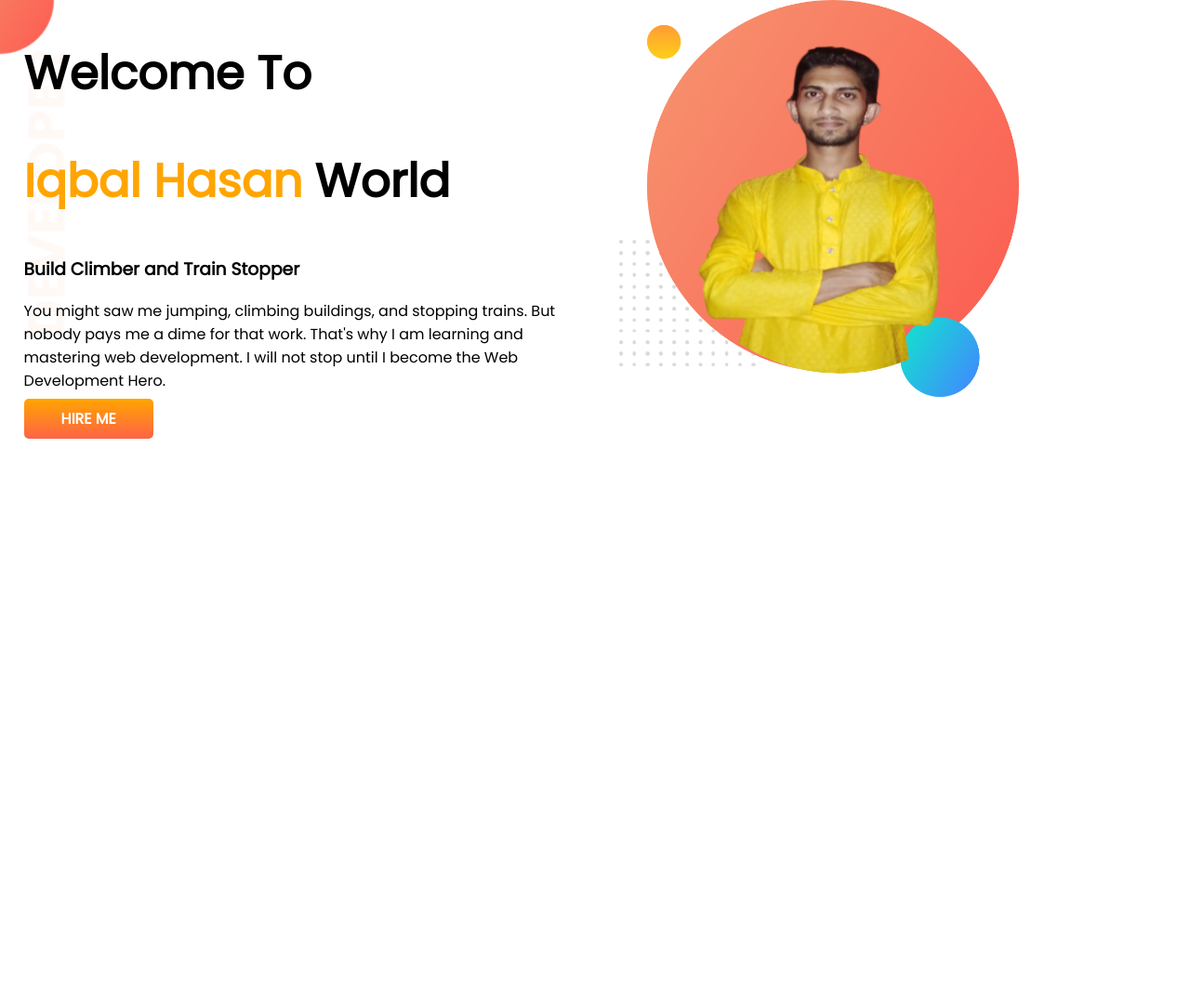
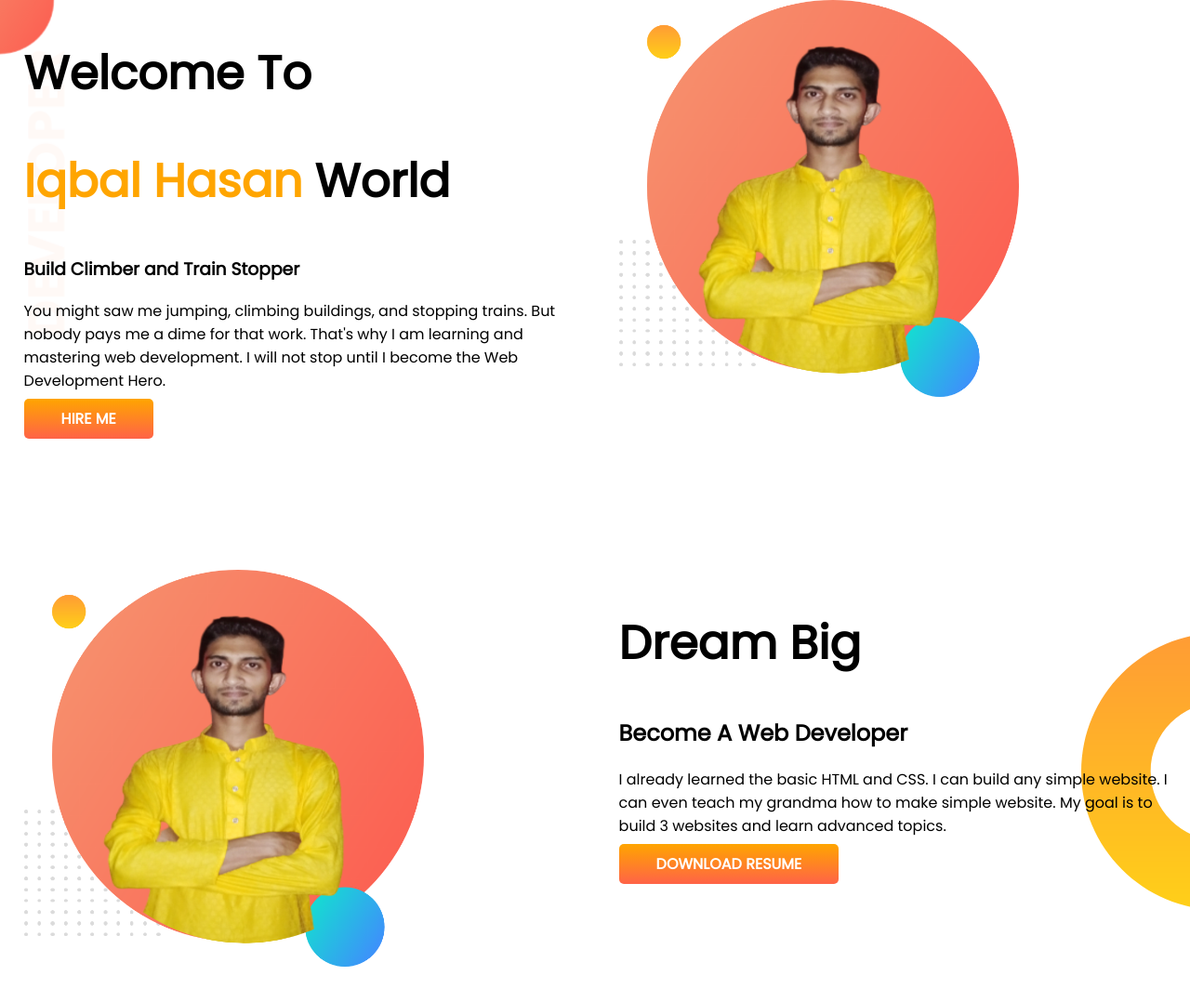
Before and after one commit to tamimhasan22/developer-portfolio, a plain HTML site: page index.html in a window 1280 px wide. Shown: the whole page at 93% size. Before the commit the page ends 800 px from the top, so only its background shows below. Drawn offline with Linux system fonts and the light colour scheme.

Commit message:
dream big

```diff
--- a/index.html
+++ b/index.html
@@ -28,6 +28,18 @@
         </div>
         <div class="half-width"> <img src="images/my photo1.png" alt=""></div>
     </section>
+    <section class="dream-big">
+        <div class="half-width">
+            <img src="images/my photo1.png" alt="">
+        </div>
+        <div class="half-width">
+            <h1>Dream Big</h1>
+            <h2>Become A Web Developer</h2>
+            <p>I already learned the basic HTML and CSS. I can build any simple website. I can even teach my grandma how
+                to make simple website. My goal is to build 3 websites and learn advanced topics.</p>
+            <a class="link-button" target="_blank" href="">DOWNLOAD RESUME</a>
+        </div>
+    </section>
 
 </body>
 
--- a/style.css
+++ b/style.css
@@ -14,11 +14,13 @@ h1 {
 
 section {
     display: flex;
+    margin-bottom: 150px;
 }
 
 .half-width {
     width: 50%;
     padding-left: 2%;
+
 }
 
 .half-width img {
@@ -38,3 +40,9 @@ section {
     background-image: url(images/top-banner.png);
     background-repeat: no-repeat;
 }
+
+.dream-big {
+    background-image: url(images/dream-bg.png);
+    background-repeat: no-repeat;
+    background-position: right;
+}
```
